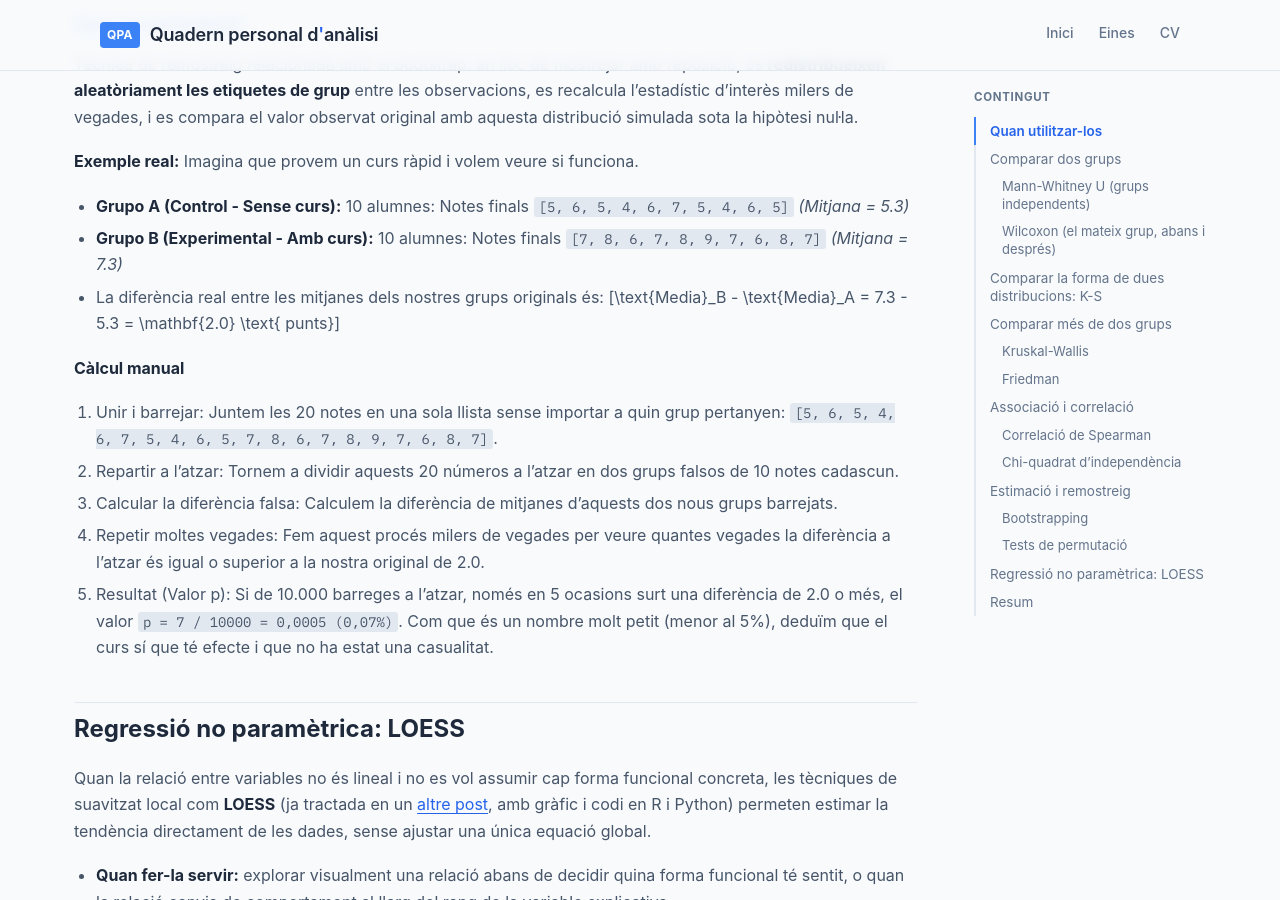
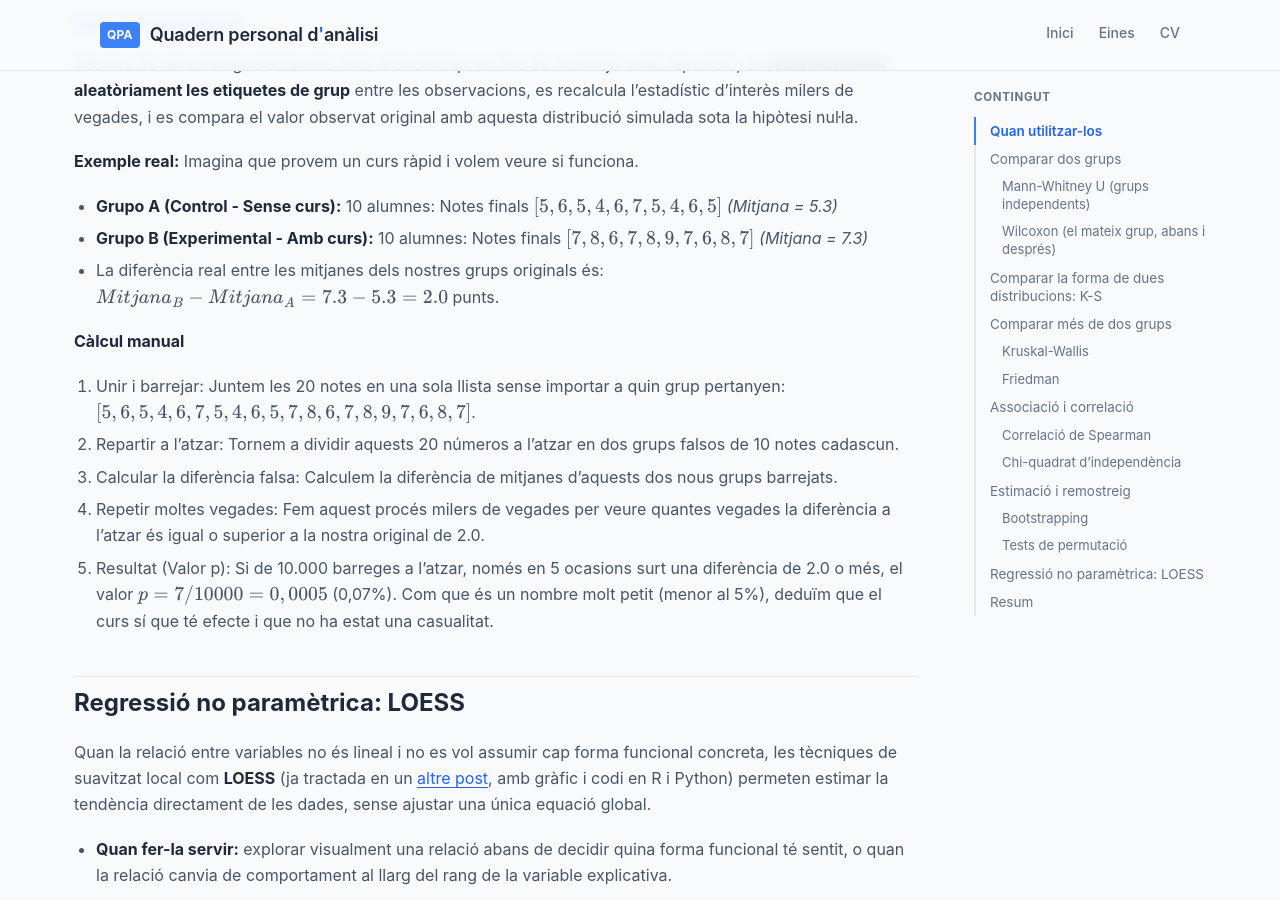
Before and after one commit to alberthr/alberthr.github.io, a Jekyll site: the page built from _posts/2001-04-15-estadistica-no-parametrica.md, in a window 1280 px wide and 900 px high, scrolled down 6901 px. Built offline with Jekyll 4.4.1, drawn with Linux system fonts in a browser that asks for light colours; comment, search, counter and statistics services are not loaded.

Commit message:
Update 2001-04-15-estadistica-no-parametrica.md

```diff
--- a/_posts/2001-04-15-estadistica-no-parametrica.md
+++ b/_posts/2001-04-15-estadistica-no-parametrica.md
@@ -187,17 +187,17 @@ Ja tractat en detall en un [altre post]({% post_url 2020-11-11-intervals-bootstr
 Tècnica de remostreig relacionada amb el bootstrap: en lloc de mostrejar amb reposició, es **redistribueixen aleatòriament les etiquetes de grup** entre les observacions, es recalcula l'estadístic d'interès milers de vegades, i es compara el valor observat original amb aquesta distribució simulada sota la hipòtesi nul·la.
 
 **Exemple real:** Imagina que provem un curs ràpid i volem veure si funciona.
-- **Grupo A (Control - Sense curs):** 10 alumnes: Notes finals `[5, 6, 5, 4, 6, 7, 5, 4, 6, 5]` *(Mitjana = 5.3)*
-- **Grupo B (Experimental - Amb curs):** 10 alumnes: Notes finals `[7, 8, 6, 7, 8, 9, 7, 6, 8, 7]` *(Mitjana = 7.3)*
-- La diferència real entre les mitjanes dels nostres grups originals és: \[\text{Media}_B - \text{Media}_A = 7.3 - 5.3 = \mathbf{2.0} \text{ punts}\]
+- **Grupo A (Control - Sense curs):** 10 alumnes: Notes finals $$[5, 6, 5, 4, 6, 7, 5, 4, 6, 5]$$ *(Mitjana = 5.3)*
+- **Grupo B (Experimental - Amb curs):** 10 alumnes: Notes finals $$[7, 8, 6, 7, 8, 9, 7, 6, 8, 7]$$ *(Mitjana = 7.3)*
+- La diferència real entre les mitjanes dels nostres grups originals és: $${Mitjana}_B - {Mitjana}_A = 7.3 - 5.3 = 2.0$$ punts.
 
 **Càlcul manual**
 
-1. Unir i barrejar: Juntem les 20 notes en una sola llista sense importar a quin grup pertanyen: `[5, 6, 5, 4, 6, 7, 5, 4, 6, 5, 7, 8, 6, 7, 8, 9, 7, 6, 8, 7]`.
+1. Unir i barrejar: Juntem les 20 notes en una sola llista sense importar a quin grup pertanyen: $$[5, 6, 5, 4, 6, 7, 5, 4, 6, 5, 7, 8, 6, 7, 8, 9, 7, 6, 8, 7]$$.
 2. Repartir a l’atzar: Tornem a dividir aquests 20 números a l’atzar en dos grups falsos de 10 notes cadascun.
 3. Calcular la diferència falsa: Calculem la diferència de mitjanes d’aquests dos nous grups barrejats.
 4. Repetir moltes vegades: Fem aquest procés milers de vegades per veure quantes vegades la diferència a l’atzar és igual o superior a la nostra original de 2.0.
-5. Resultat (Valor p): Si de 10.000 barreges a l’atzar, només en 5 ocasions surt una diferència de 2.0 o més, el valor `p = 7 / 10000 = 0,0005 (0,07%)`. Com que és un nombre molt petit (menor al 5%), deduïm que el curs sí que té efecte i que no ha estat una casualitat.
+5. Resultat (Valor p): Si de 10.000 barreges a l’atzar, només en 5 ocasions surt una diferència de 2.0 o més, el valor $$p = 7 / 10000 = 0,0005$$ (0,07%). Com que és un nombre molt petit (menor al 5%), deduïm que el curs sí que té efecte i que no ha estat una casualitat.
 
 
 ## Regressió no paramètrica: LOESS
```
